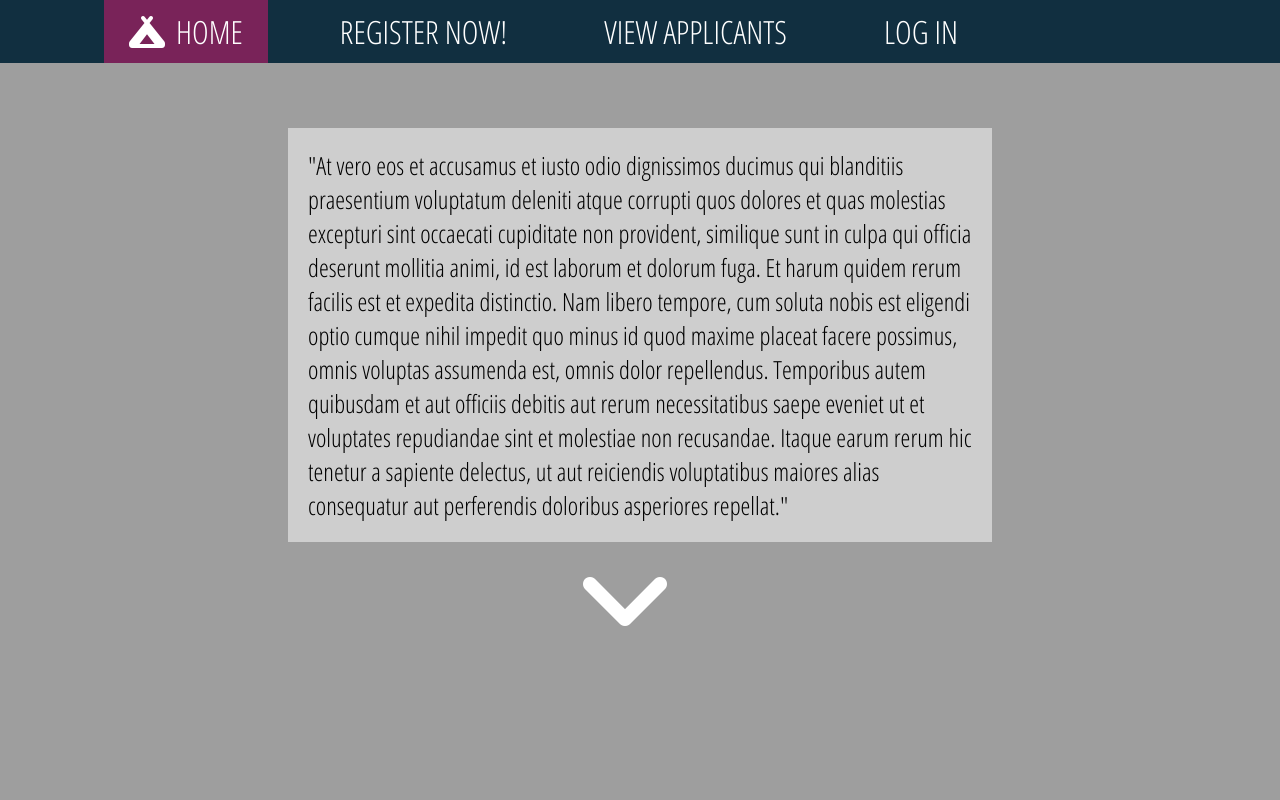
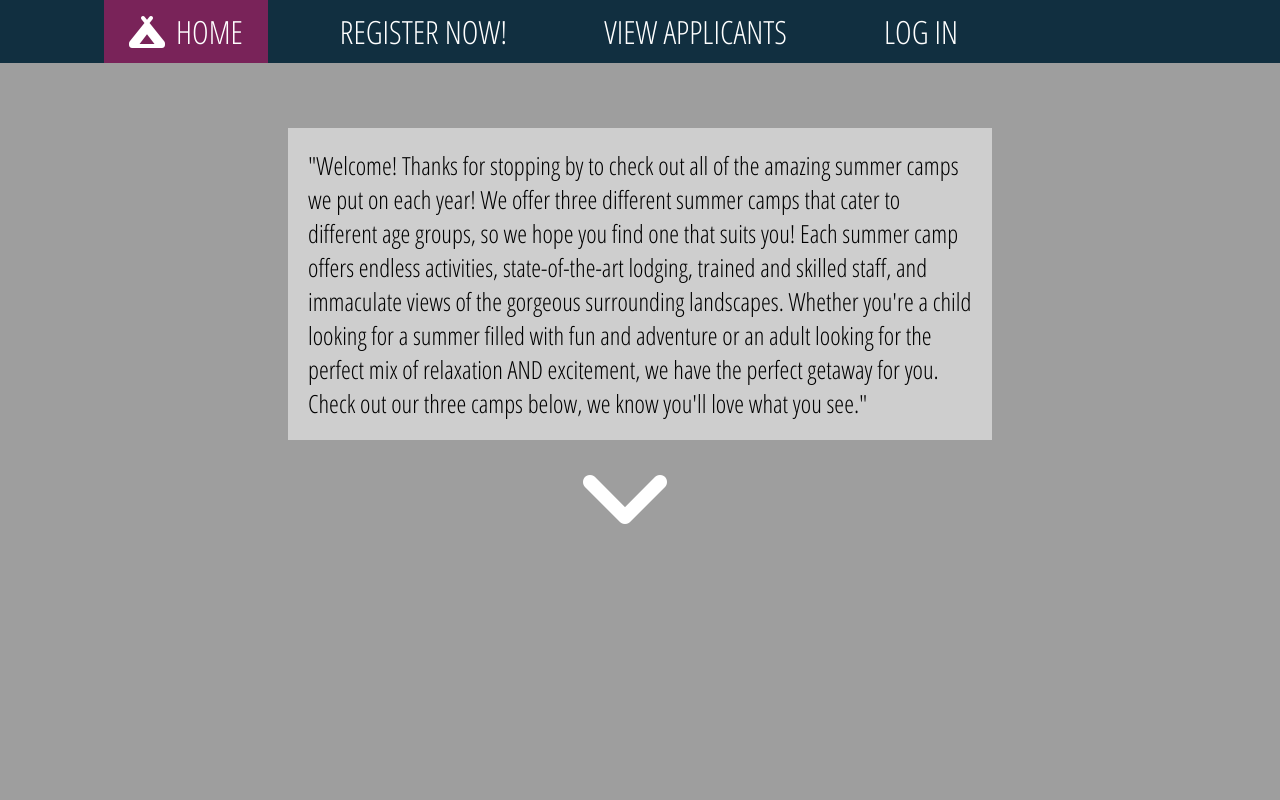
Before and after one commit to klwooster/tech-elevator, a Vue app in the folder vue/frontend/: page / in a window 1280 px wide. Shown: the top 800 px of the page. Built offline with nearby package versions, Linux system fonts and the light colour scheme; no server answers; a web font is replaced by a local one.

Commit message:
added bio to homepage

```diff
--- a/vue/frontend/src/views/CampDetails.vue
+++ b/vue/frontend/src/views/CampDetails.vue
@@ -11,6 +11,7 @@
             <p>Next Session: {{camp.dateRange}}</p>
             <p>Ages: {{camp.minAge}} - {{camp.maxAge}}</p>
             <p>Total Capacity: {{camp.capacity}}</p>
+            <p>{{camp.about}}</p>
             <!-- <div class="camp-img">
                 <img :src="camp.image"/>
             </div> -->
--- a/vue/frontend/src/views/CampHome.vue
+++ b/vue/frontend/src/views/CampHome.vue
@@ -2,7 +2,7 @@
   <div id="main">
       <div id="first-panel">
                 <div id="splash-text">
-                    "At vero eos et accusamus et iusto odio dignissimos ducimus qui blanditiis praesentium voluptatum deleniti atque corrupti quos dolores et quas molestias excepturi sint occaecati cupiditate non provident, similique sunt in culpa qui officia deserunt mollitia animi, id est laborum et dolorum fuga. Et harum quidem rerum facilis est et expedita distinctio. Nam libero tempore, cum soluta nobis est eligendi optio cumque nihil impedit quo minus id quod maxime placeat facere possimus, omnis voluptas assumenda est, omnis dolor repellendus. Temporibus autem quibusdam et aut officiis debitis aut rerum necessitatibus saepe eveniet ut et voluptates repudiandae sint et molestiae non recusandae. Itaque earum rerum hic tenetur a sapiente delectus, ut aut reiciendis voluptatibus maiores alias consequatur aut perferendis doloribus asperiores repellat."
+                    "Welcome! Thanks for stopping by to check out all of the amazing summer camps we put on each year! We offer three different summer camps that cater to different age groups, so we hope you find one that suits you! Each summer camp offers endless activities, state-of-the-art lodging, trained and skilled staff, and immaculate views of the gorgeous surrounding landscapes. Whether you're a child looking for a summer filled with fun and adventure or an adult looking for the perfect mix of relaxation AND excitement, we have the perfect getaway for you. Check out our three camps below, we know you'll love what you see."
                 </div>
             <div id="arrowlink">
                     <i class="fas fa-angle-down fa-7x" @click="scrollMeTo('summer-camp-overview')"></i>
```
